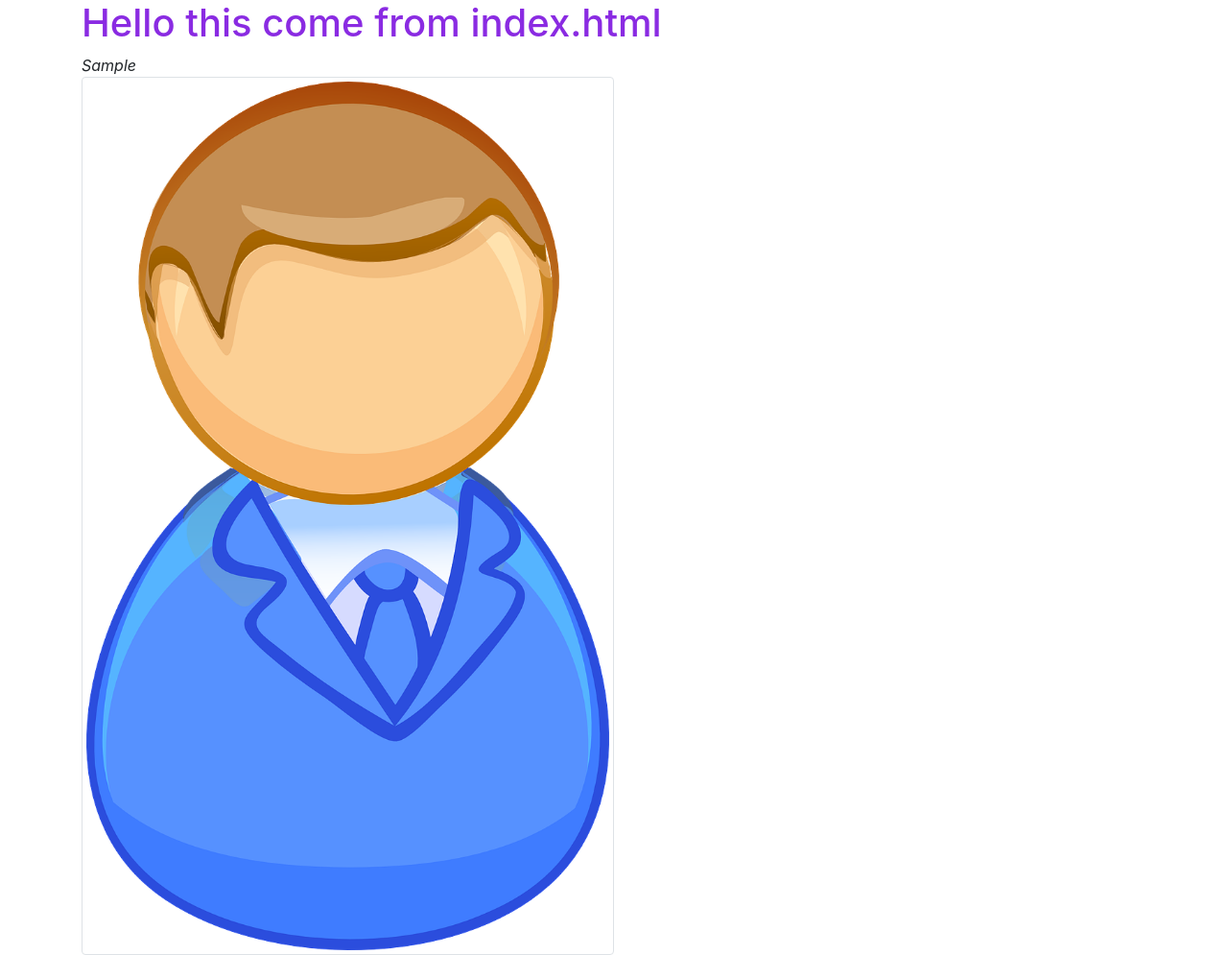
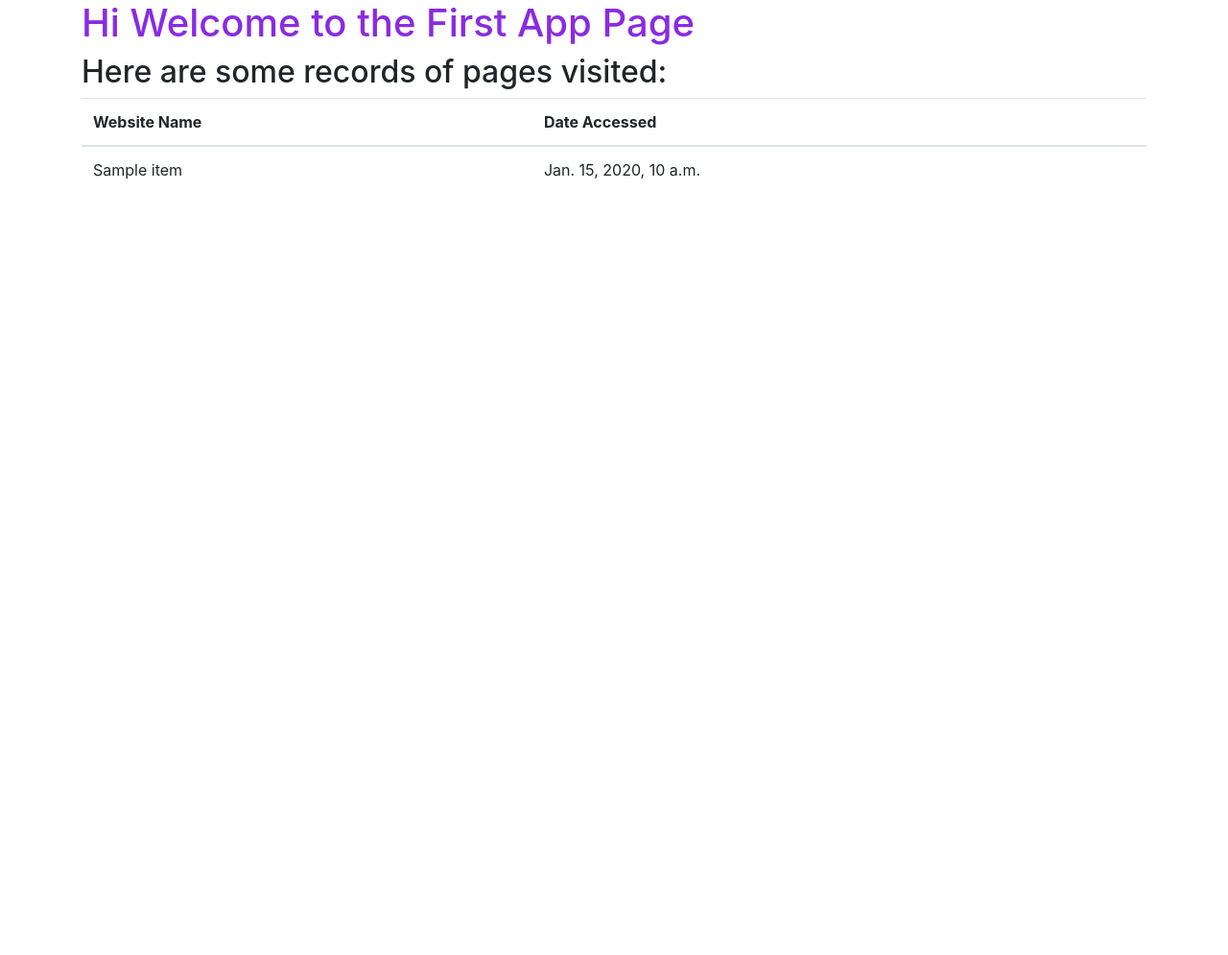
Before and after one commit to aryan-massoudy/django_bootcamp, a Django app: template templates/hello_app/index.html in a window 1280 px wide. Shown: the part 56-1051 px from the top of the page at 96% size. After the commit the page ends 243 px from the top, so only its background shows below. Run offline with Django 3.2, Linux system fonts and the light colour scheme; the template is opened without the code that fills it: most values are stand-ins (such as "Sample title", 1, 10 or a date in 2020); some libraries are stand-ins or nearby versions.

Commit message:
MVT paradigm implemented

```diff
--- a/templates/hello_app/index.html
+++ b/templates/hello_app/index.html
@@ -16,14 +16,29 @@
 
     <div class="container">
 
-        <h1>Hello this come from index.html</h1>
+        <h1>Hi Welcome to the First App Page</h1>
+        <h2>Here are some records of pages visited:</h2>
 
-        <em>{{ insert_me }}</em>
+        <div>
+            {% if access_records %}
+            <table class="table">
+                <thead>
+                    <th>Website Name</th>
+                    <th>Date Accessed</th>
+                </thead>
 
-        <div >
-            <img class="img-thumbnail image-container w-50 h-50" src="{% static "images\person-311134_1280.webp" %}" alt="Uh oh img not found">
+                {% for item in access_records %}
+                <tr>
+                    <td>{{ item.name}}</td>
+                    <td>{{ item.date}}</td>
+                </tr>
+                {% endfor %}
+
+            </table>
+            {% else %}
+            <p>No Access Data Found.</p>
+            {% endif %}
         </div>
-
 
     </div>
 
```
Also changed, not shown: hello_app/views.py (+5 -7 lines), test.html (added, +34 -0 lines).
